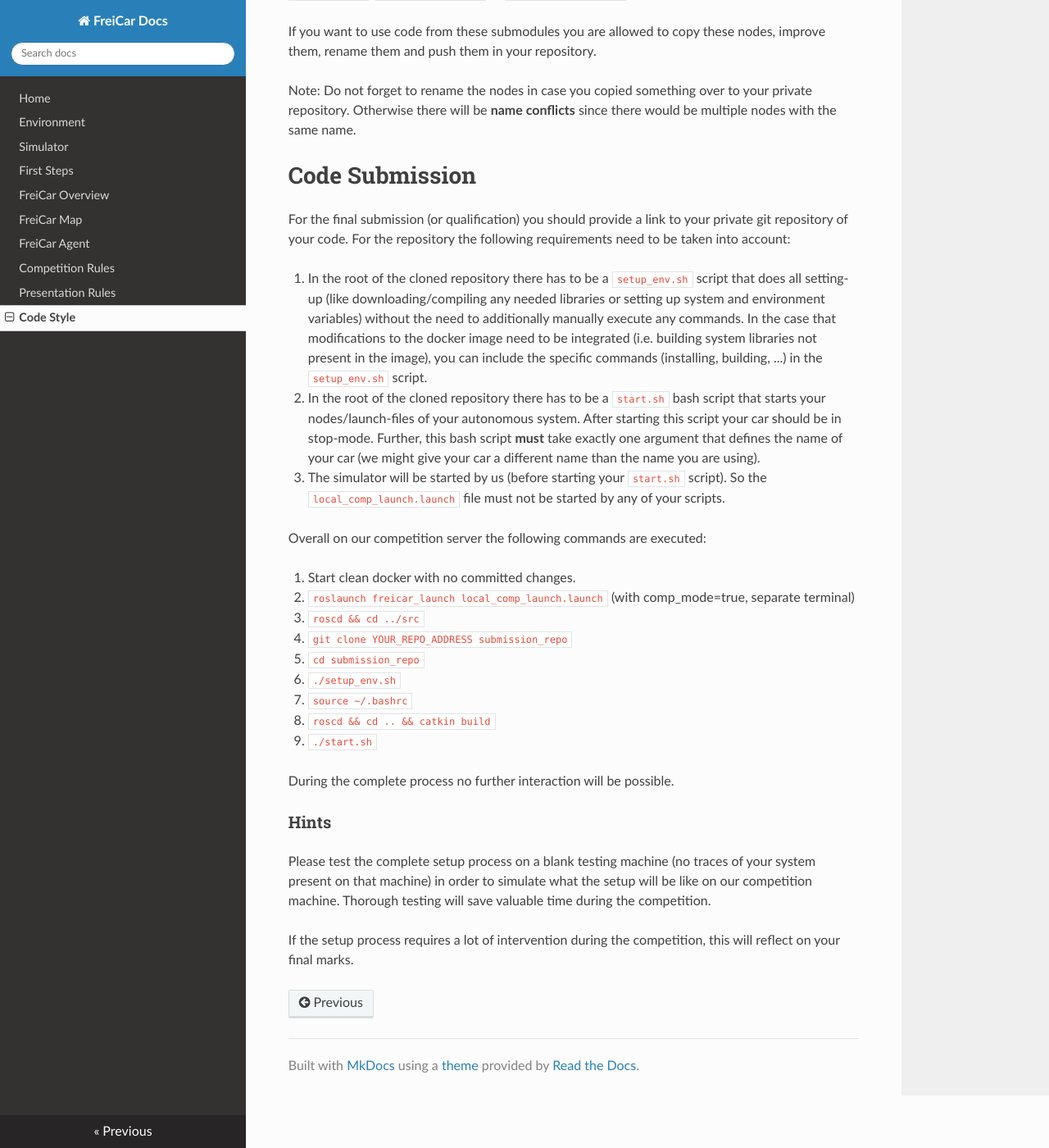
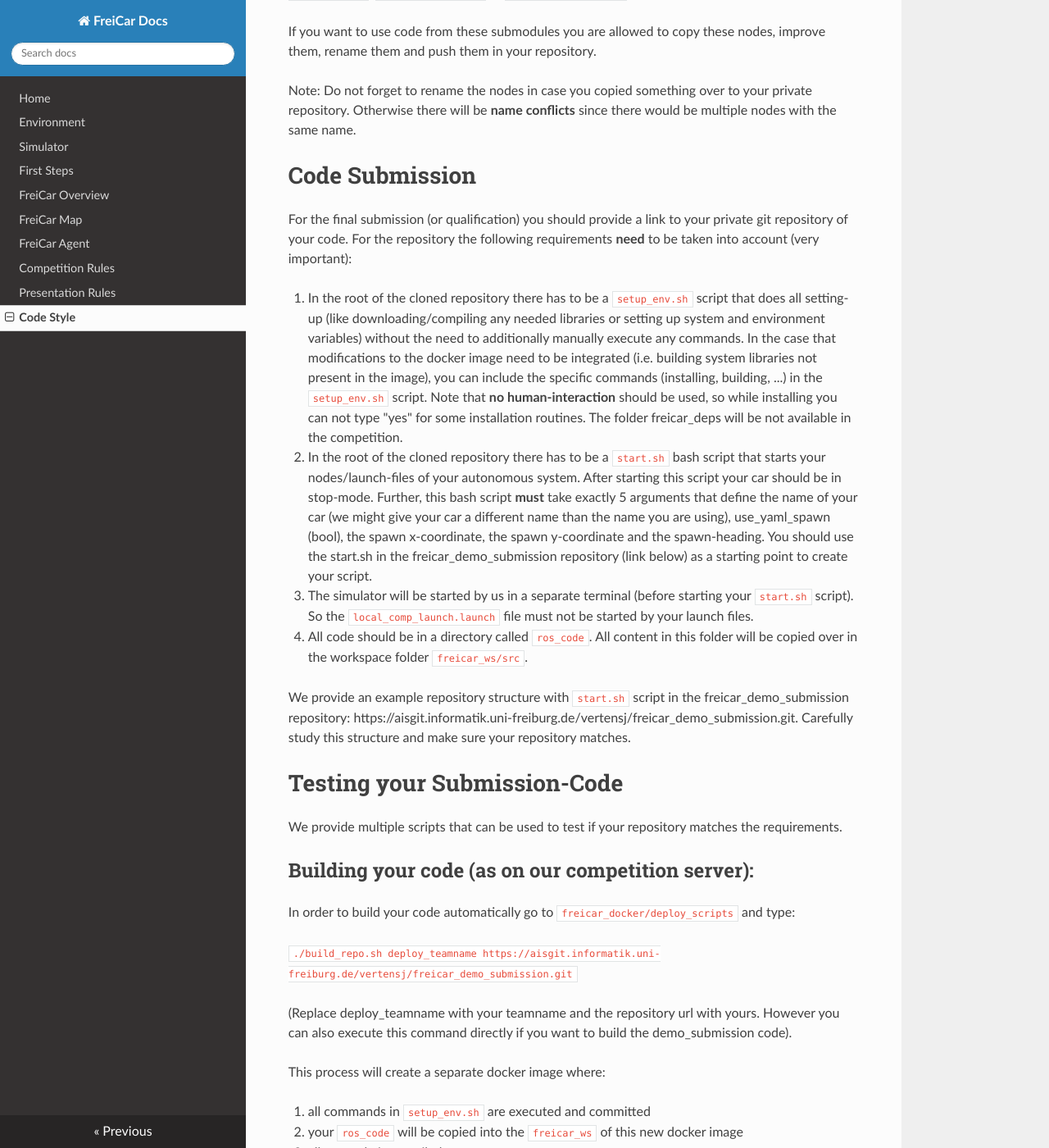
Before and after one commit to JohanVer/freicar_docs, an MkDocs documentation site: the page built from docs/code_style.md, in a window 1280 px wide and 1400 px high, scrolled down 206 px. Shown: the whole window at 82% size. Built offline with MkDocs 1.6.1, drawn with Linux system fonts in a browser that asks for light colours; nearby versions of some CDN libraries; some of the changed text lies outside the part shown.

Commit message:
deploying

````diff
--- a/docs/code_style.md
+++ b/docs/code_style.md
@@ -8,31 +8,42 @@ Note: Do not forget to rename the nodes in case you copied something over to you
 
 # Code Submission
 For the final submission (or qualification) you should provide a link to your private git repository of your code.
-For the repository the following requirements need to be taken into account:
+For the repository the following requirements **need** to be taken into account (very important):
 
 1. In the root of the cloned repository there has to be a `setup_env.sh` script that does all setting-up (like downloading/compiling any needed libraries or setting up system and environment variables) without the need to additionally manually execute any commands. In the case that modifications to the docker image need to be integrated (i.e. building system libraries not present in the image),
-you can include the specific commands (installing, building, ...) in the `setup_env.sh` script.
+you can include the specific commands (installing, building, ...) in the `setup_env.sh` script. Note that **no human-interaction** should be used, so while installing you can not type "yes" for some installation routines. The folder freicar_deps will be not available in the competition.
 2. In the root of the cloned repository there has to be a `start.sh` bash script that starts your nodes/launch-files of your autonomous system. After starting this script your car should be in stop-mode.
-Further, this bash script **must** take exactly one argument that defines the name of your car (we might give your car a different name than the name you are using).
-3. The simulator will be started by us (before starting your `start.sh` script). So the ```local_comp_launch.launch``` file must not be started by any of your scripts.
+Further, this bash script **must** take exactly 5 arguments that define the name of your car (we might give your car a different name than the name you are using), use_yaml_spawn (bool), the spawn x-coordinate, the spawn y-coordinate and the spawn-heading.
+You should use the start.sh in the freicar_demo_submission repository (link below) as a starting point to create your script.
+3. The simulator will be started by us in a separate terminal (before starting your `start.sh` script). So the ```local_comp_launch.launch``` file must not be started by your launch files.
+4. All code should be in a directory called `ros_code`. All content in this folder will be copied over in the workspace folder `freicar_ws/src`.
 
-Overall on our competition server the following commands are executed:
+We provide an example repository structure with `start.sh` script in the freicar_demo_submission repository: https://aisgit.informatik.uni-freiburg.de/vertensj/freicar_demo_submission.git. Carefully study this structure and make sure your repository matches.
 
-1. Start clean docker with no committed changes.
-2. `roslaunch freicar_launch local_comp_launch.launch` (with comp_mode=true, separate terminal)
-3. `roscd && cd ../src`
-4. `git clone YOUR_REPO_ADDRESS submission_repo`
-5. `cd submission_repo`
-6. `./setup_env.sh`
-7. `source ~/.bashrc`
-8. `roscd && cd .. && catkin build`
-9. `./start.sh`
 
-During the complete process no further interaction will be possible.
+# Testing your Submission-Code
+We provide multiple scripts that can be used to test if your repository matches the requirements.
+## Building your code (as on our competition server):
+In order to build your code automatically go to `freicar_docker/deploy_scripts` and type:
+
+`./build_repo.sh deploy_teamname https://aisgit.informatik.uni-freiburg.de/vertensj/freicar_demo_submission.git`
+
+(Replace deploy_teamname with your teamname and the repository url with yours. However you can also execute this command directly if you want to build the demo_submission code).
+
+This process will create a separate docker image where:
+
+1. all commands in `setup_env.sh` are executed and committed
+2. your `ros_code` will be copied into the `freicar_ws` of this new docker image
+3. all ros-code is compiled
+
+## Running your code (as on our competition server):
+In order to run your code automatically do the following:
+
+1. create a separate terminal, run fcc and then start the simulator with ```roslaunch freicar_launch local_comp_launch.launch```
+2. In a separate terminal (when the simulator is fully started) go to `freicar_docker/deploy_scripts` and run ```./run_repo.sh deploy_teamname anycarname true 0 0 0```. (Replace the deploy_teamname with your teamname (same as in the build process), set any car name that you like. Also set use_yaml_spawn, x-spawn, y-spawn and heading-spawn to some values you like).
+
+This will automatically start up your built docker and internally starts `start.sh`. Your car should be ready to drive now. You can fct in the main docker and send your high-level commands to your car.
 
 ### Hints
-
-Please test the complete setup process on a blank testing machine (no traces of your system present on that machine) in order to simulate what the setup will be like
-on our competition machine. Thorough testing will save valuable time during the competition.
-
+Thorough testing will save valuable time during the competition.
 If the setup process requires a lot of intervention during the competition, this will reflect on your final marks.
````
